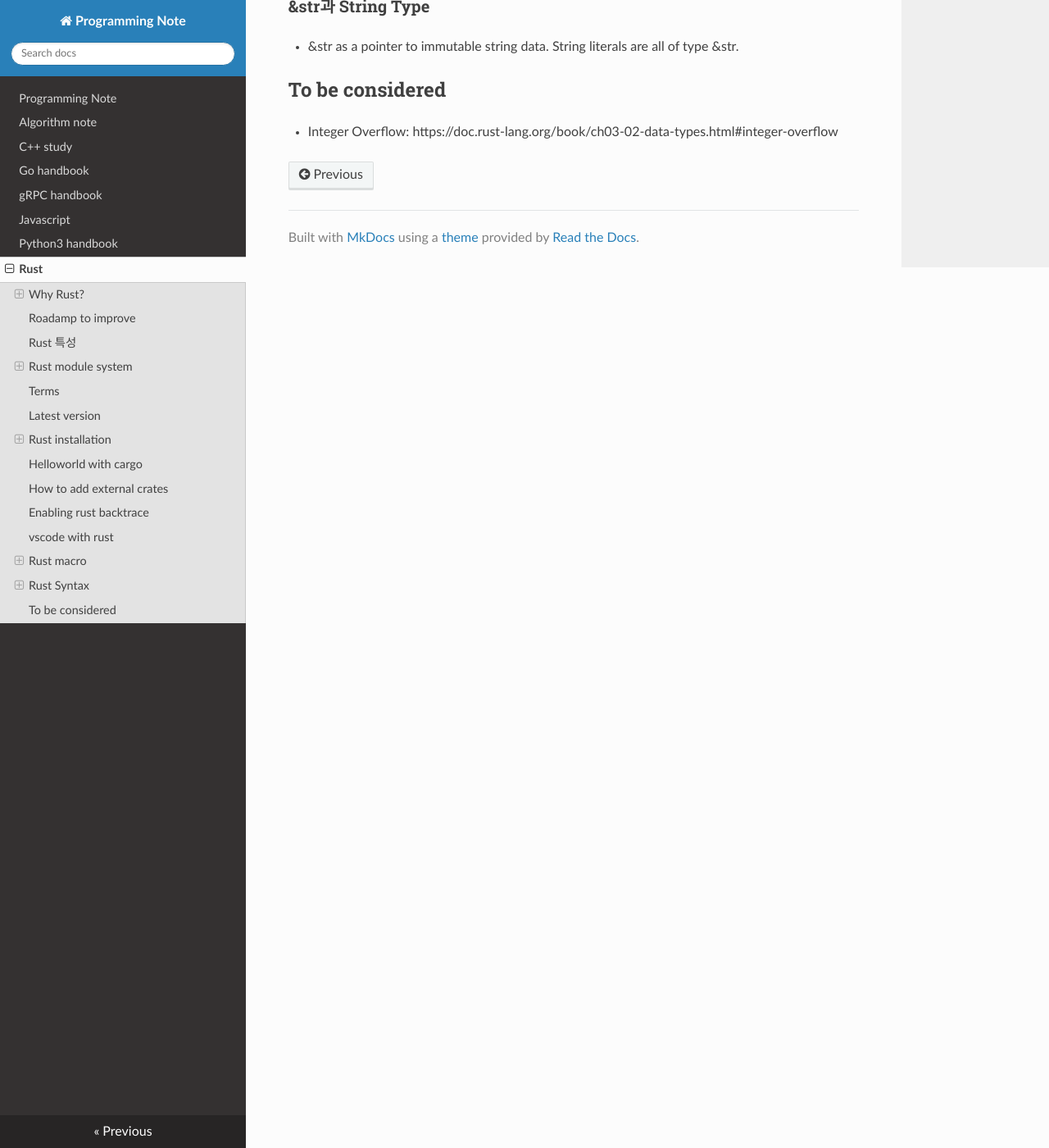
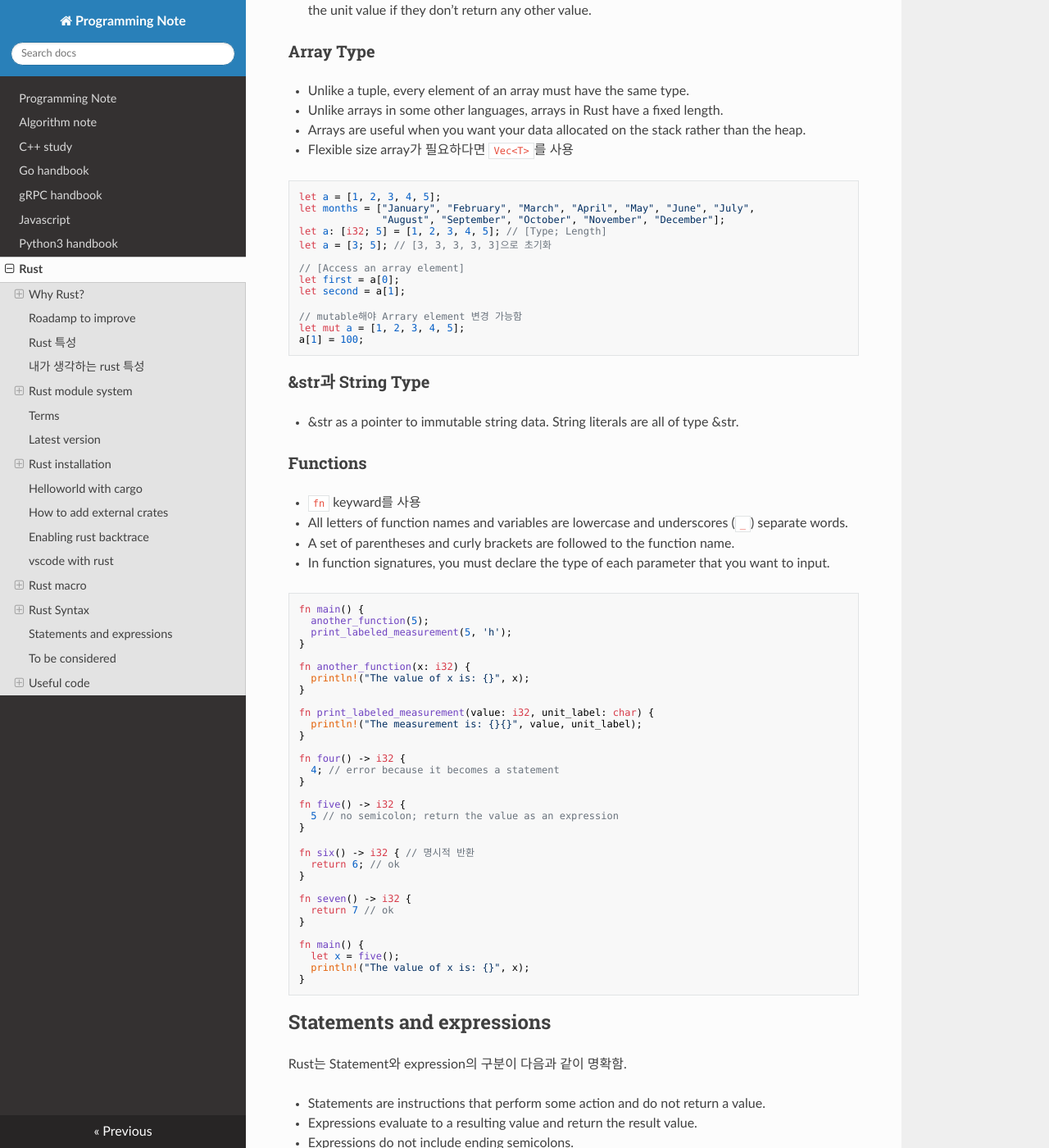
Before and after one commit to neoul/programming-note, an MkDocs documentation site: the page built from docs/rust.md, in a window 1280 px wide and 1400 px high, scrolled down 9740 px. Shown: the whole window at 82% size. Built offline with MkDocs 1.6.1, drawn with Linux system fonts in a browser that asks for light colours; nearby versions of some CDN libraries; some of the changed text lies outside the part shown.

Commit message:
updated rust

````diff
--- a/docs/rust.md
+++ b/docs/rust.md
@@ -40,6 +40,10 @@ Open-source high-level and low-level system programming language
 - `Zero-cost abstractions`: Rust allows the use of high-level concepts, like iteration, interfaces, and functional programming, with minimal to no performance costs. The abstractions perform as well, as if you wrote the underlying code by hand.
 - `Minimal runtime`: Rust has a very minimal and optional runtime. The language also has **no garbage collector** to manage memory efficiently. In this way Rust is most similar to languages like C and C++.
 - `Targets bare metal`: Rust can target embedded and "bare metal" programming, making it suitable to write an operating system kernel or device drivers.
+
+## 내가 생각하는 rust 특성
+
+- Variable과 function type을 immutable 상태로 고정 ==> gabage collection이 필요없도록 만듦
 
 ## Rust module system
 
@@ -475,11 +479,124 @@ let one = x.2;
 
 ### Array Type
 
+- Unlike a tuple, every element of an array must have the same type.
+- Unlike arrays in some other languages, arrays in Rust have a fixed length.
+- Arrays are useful when you want your data allocated on the stack rather than the heap.
+- Flexible size array가 필요하다면 `Vec<T>`를 사용
+
+```rust
+let a = [1, 2, 3, 4, 5];
+let months = ["January", "February", "March", "April", "May", "June", "July",
+              "August", "September", "October", "November", "December"];
+let a: [i32; 5] = [1, 2, 3, 4, 5]; // [Type; Length]
+let a = [3; 5]; // [3, 3, 3, 3, 3]으로 초기화
+
+// [Access an array element]
+let first = a[0];
+let second = a[1];
+
+// mutable해야 Arrary element 변경 가능함
+let mut a = [1, 2, 3, 4, 5];
+a[1] = 100;
+```
 
 ### &str과 String Type
 
 - &str as a pointer to immutable string data. String literals are all of type &str.
 
+### Functions
+
+- `fn` keyward를 사용
+- All letters of function names and variables are lowercase and underscores (`_`) separate words.
+- A set of parentheses and curly brackets are followed to the function name.
+- In function signatures, you must declare the type of each parameter that you want to input.
+
+```rust
+fn main() {
+  another_function(5);
+  print_labeled_measurement(5, 'h');
+}
+
+fn another_function(x: i32) {
+  println!("The value of x is: {}", x);
+}
+
+fn print_labeled_measurement(value: i32, unit_label: char) {
+  println!("The measurement is: {}{}", value, unit_label);
+}
+
+fn four() -> i32 {
+  4; // error because it becomes a statement
+}
+
+fn five() -> i32 {
+  5 // no semicolon; return the value as an expression
+}
+
+fn six() -> i32 { // 명시적 반환
+  return 6; // ok
+}
+
+fn seven() -> i32 {
+  return 7 // ok
+}
+
+fn main() {
+  let x = five();
+  println!("The value of x is: {}", x);
+}
+```
+
+## Statements and expressions
+
+Rust는 Statement와 expression의 구분이 다음과 같이 명확함.
+
+- Statements are instructions that perform some action and do not return a value.
+- Expressions evaluate to a resulting value and return the result value.
+- Expressions do not include ending semicolons.
+- If you add a semicolon to the end of an expression, you turn it into a statement, and it will then not return a value.
+- javascript와 유사하게 세미콜론(`;`) 없이 function 마지막 문장이 끝나면, 그 마지막 결과를 반환함 (as an expression)
+
+> Expressions in rust: function call, value, {} (블록)
+
+```rust
+fn main() {
+  // error 발생 let y는 return value 없음
+  // expression이 아니므로 x에 binding 불가
+  let x = (let y = 6);
+
+  // 4로 판정된 {} 안의 값이 y에 할당
+  // x + 1에는 세미콜론(;) 이 없으며 expression으로 판정, 값을 반환
+  let y = {
+    let x = 3;
+    x + 1
+  };
+  println!("The value of y is: {}", y);
+}
+```
+
+
+
+
 ## To be considered
 
 - Integer Overflow: https://doc.rust-lang.org/book/ch03-02-data-types.html#integer-overflow
+
+## Useful code
+
+### Read stdin
+
+```rust
+use std::io;
+// ...
+// Read a string from stdin
+let mut index = String::new();
+io::stdin()
+    .read_line(&mut index)
+    .expect("Failed to read line");
+let index: usize = index
+    .trim()
+    .parse()
+    .expect("Index entered was not a number");
+
+```
````
